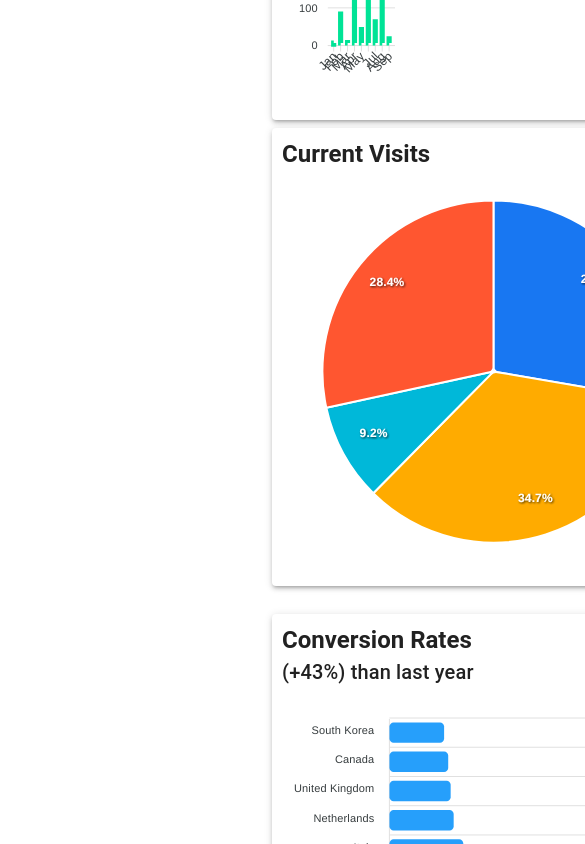
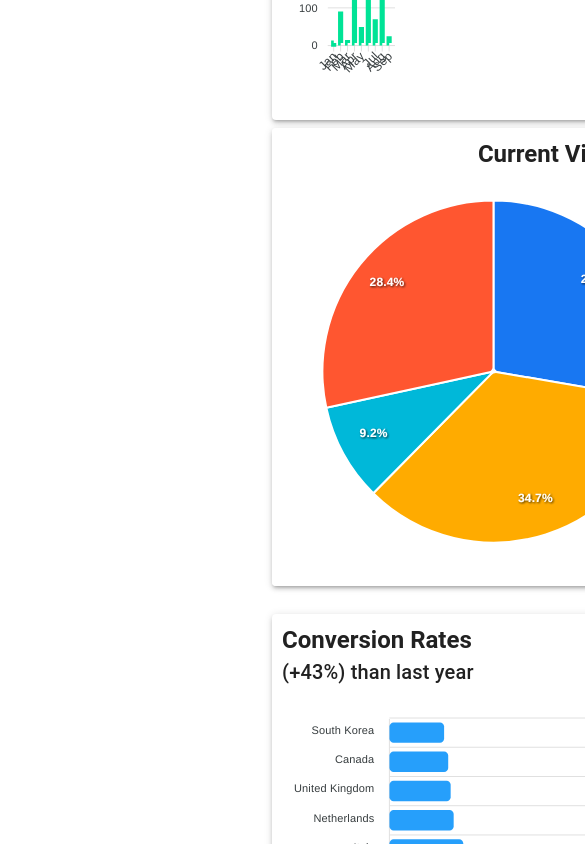
Before and after one commit to PB07-code/UMS-frontend, a React app in the folder demofe/: page /dashboard in a window 390 px wide. Shown: the part 1380-2224 px from the top of the page, 585 px wide, since content can reach past the window. Built offline with nearby package versions, Linux system fonts and the light colour scheme; sample sign-in values are in the browser's storage; the HTML template or start-up script is replaced by a standard one.

Commit message:
made the grids responsive
made the grids responsive

```diff
--- a/demofe/src/components/Grid2.jsx
+++ b/demofe/src/components/Grid2.jsx
@@ -12,27 +12,29 @@ const Grid2 = () => {
               <Typography variant="h5" style={{ fontWeight: "bold" }}>
                 Website Visits
               </Typography>
-              <Typography variant="h6" >
-               (+43%) than last year
-              </Typography>
+              <Typography variant="h6">(+43%) than last year</Typography>
             </div>
             <Chart />
           </Paper>
         </Grid>
+
         <Grid item xs={12} md={4}>
-          <Paper elevation={3} style={{ padding: 10, alignItems: "center" }}>
-            <div style={{ flexGrow: 1, textAlign: "left" }}>
-              <Typography variant="h5" style={{ fontWeight: "bold" }}>
-                Current Visits
-              </Typography>
-            </div>
-            <div style={{ padding: 20, display: "flex", alignItems: "center" }}>
-                  <PieArcLabel />
+          <Paper
+            elevation={3}
+            style={{ padding: 10, height: "100%", overflow: "auto" }}
+          >
+            <Typography
+              variant="h5"
+              style={{ fontWeight: "bold", textAlign: "center" }}
+            >
+              Current Visits
+            </Typography>
+            <div style={{ padding: 20, height: "100%" }}>
+              <PieArcLabel />
             </div>
           </Paper>
         </Grid>
       </Grid>
-
     </div>
   );
 };
--- a/demofe/src/components/Grid3.jsx
+++ b/demofe/src/components/Grid3.jsx
@@ -20,7 +20,7 @@ const Grid2 = () => {
           </Paper>
         </Grid>
         <Grid item xs={4}>
-          <Paper elevation={3} style={{ padding: 10, alignItems: "center" }}>
+          <Paper elevation={3} style={{ padding: 10, alignItems: "center", overflow: "auto" }}>
             <div style={{ flexGrow: 1, textAlign: "left" }}>
               <Typography variant="h5" style={{ fontWeight: "bold" }}>
                 Current Subject
```
